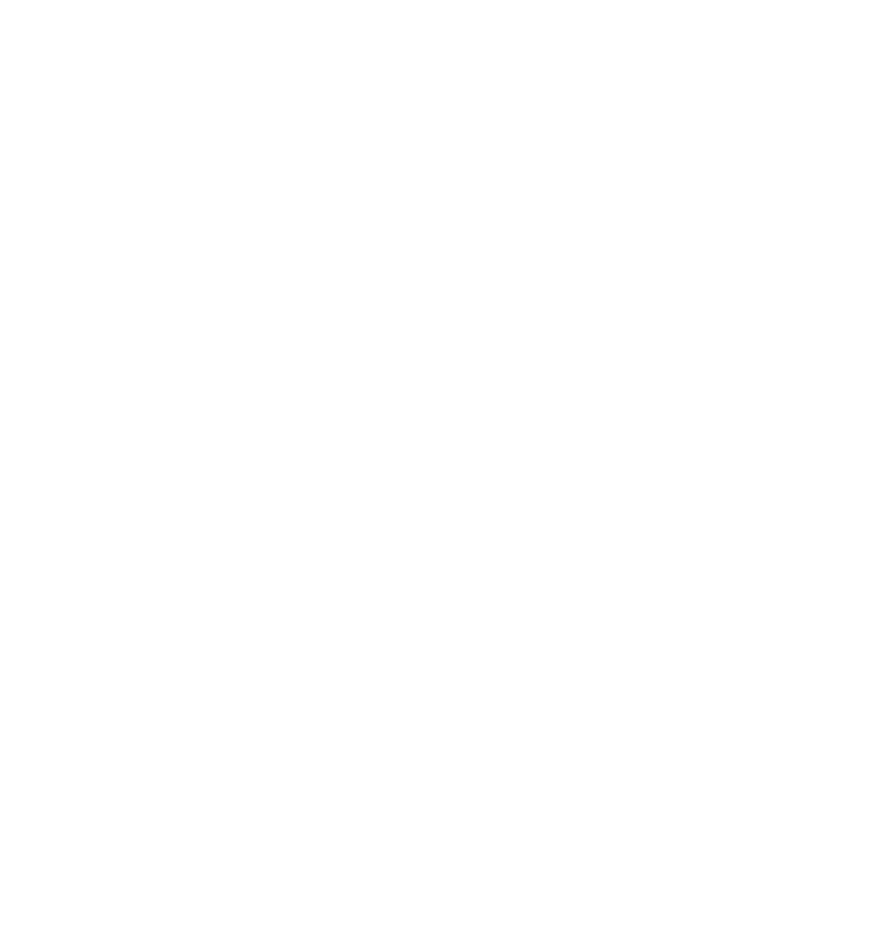
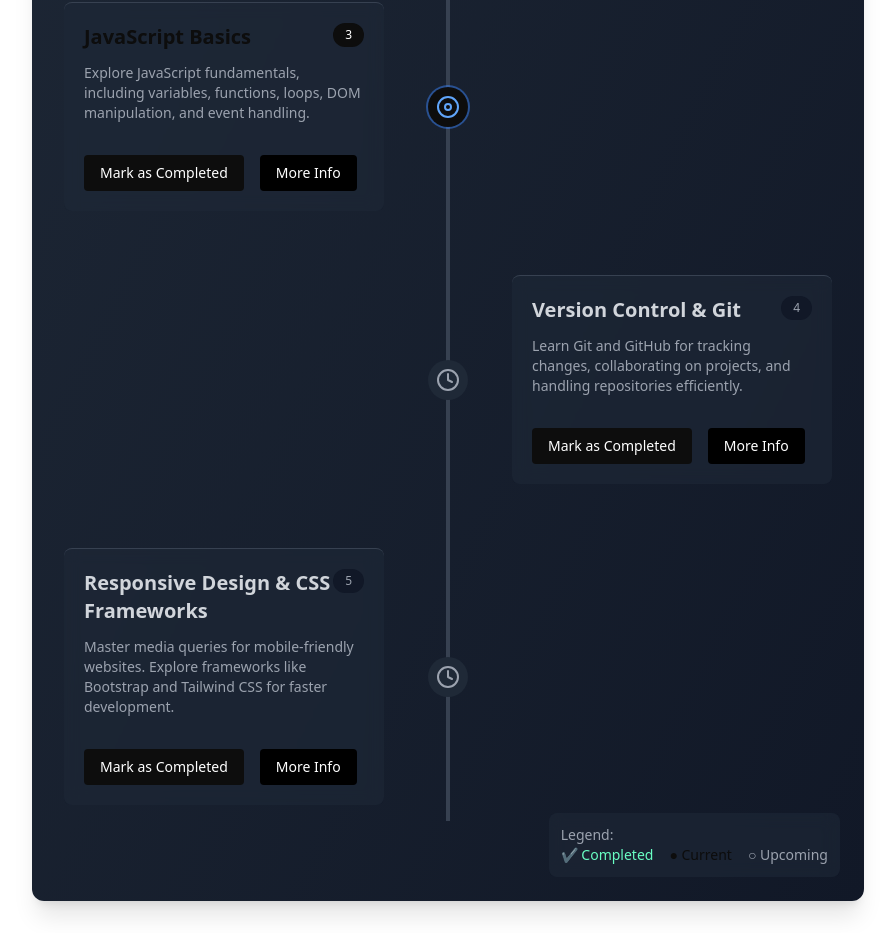
Before and after one commit to ashwinn-si/pathFinderSSN, a React (Create React App) app in the folder client/: page /roadMap in a window 1280 px wide. Before the commit this address had no page. Shown: the part 780-1713 px from the top of the page, without its empty margins (192-1087 px from the left). Before the commit the page ends 800 px from the top, so only its background shows below. Built offline with nearby package versions, Linux system fonts and the light colour scheme.

Commit message:
roadmap page static development over

```diff
--- a/client/src/App.js
+++ b/client/src/App.js
@@ -8,6 +8,7 @@
 import SelectGoalPage from "./Pages/SelectGoalPage";
 import AssessmentPage from "./Pages/AssessmentPage";
 import UserKnowledgePage from "./Pages/UserKnowledgePage";
+import RoadMapPage from "./Pages/RoadMapPage";
 
 function App() {
   return (
@@ -23,6 +24,7 @@
           <Route path="/userKnowledge" element={<UserKnowledgePage />}></Route>
           <Route path="/goalselection" element={<SelectGoalPage />}></Route>
           <Route path="/assessment" element={<AssessmentPage />}></Route>
+          <Route path="/roadMap" element={<RoadMapPage />}></Route>
         </Routes>
       </BrowserRouter>
     </div>
--- /dev/null
+++ b/client/src/Pages/RoadMapPage.js
@@ -0,0 +1,147 @@
+import { useState } from "react";
+
+function RoadMapPage() {
+    const initialRoadmapData = [
+        {
+            id: 1,
+            title: "Introduction to Web Development",
+            description: "Learn the basics of how websites work, the internet, and key technologies like HTML, CSS, and JavaScript.",
+            status: "completed"
+        },
+        {
+            id: 2,
+            title: "HTML & CSS Fundamentals",
+            description: "Understand HTML structure and semantic elements. Learn CSS for styling, layouts, and responsive design.",
+            status: "completed"
+        },
+        {
+            id: 3,
+            title: "JavaScript Basics",
+            description: "Explore JavaScript fundamentals, including variables, functions, loops, DOM manipulation, and event handling.",
+            status: "current"
+        },
+        {
+            id: 4,
+            title: "Version Control & Git",
+            description: "Learn Git and GitHub for tracking changes, collaborating on projects, and handling repositories efficiently.",
+            status: "upcoming"
+        },
+        {
+            id: 5,
+            title: "Responsive Design & CSS Frameworks",
+            description: "Master media queries for mobile-friendly websites. Explore frameworks like Bootstrap and Tailwind CSS for faster development.",
+            status: "upcoming"
+        }
+
+    ];
+
+
+
+
+  const [roadmapData, setRoadmapData] = useState(initialRoadmapData);
+
+  const updateStatus = (id) => {
+    setRoadmapData(prevData =>
+      prevData.map(item =>
+        item.id === id
+          ? { ...item, status: item.status === "completed" ? "upcoming" : "completed" }
+          : item
+      )
+    );
+  };
+
+  return (
+    <div className="w-full max-w-4xl mx-auto p-8">
+      <div className="bg-gradient-to-br from-gray-800 to-gray-900 rounded-xl p-8 shadow-xl relative">
+        <div className="mb-10 text-center">
+          <h1 className="text-3xl font-bold text-white mb-2">Roadmap</h1>
+
+        </div>
+
+        {/* Main vertical line for desktop */}
+        <div className="hidden md:block absolute left-1/2 top-32 bottom-20 w-1 bg-gray-700 -translate-x-1/2 z-0"></div>
+
+        <div className="relative z-10">
+          {roadmapData.map((item, index) => (
+            <div key={item.id} className="mb-16 relative">
+              <div className={`flex flex-col md:flex-row items-start md:items-center gap-4 ${index % 2 === 1 ? "md:flex-row-reverse" : ""}`}>
+                {/* Roadmap Content */}
+                <div className="w-full md:w-5/12 group">
+                  <div className="bg-gray-800/60 backdrop-blur rounded-lg p-5 border-t border-gray-700 hover:bg-gray-800/80 transition-colors relative">
+                    <div className="flex justify-between items-start mb-3">
+                      <h3 className={`text-xl font-semibold ${item.status === "completed" ? "text-success" : item.status === "current" ? "text-primary" : "text-gray-300"}`}>
+                        {item.title}
+                      </h3>
+                      <span
+                        className={`inline-flex items-center px-3 py-1 text-xs font-medium rounded-full
+                            ${item.status === "completed" ? "bg-success text-success-content" :
+                            item.status === "current" ? "bg-primary text-primary-content" :
+                            "bg-gray-900 text-gray-400"}`}
+                        >
+                        {index + 1}
+                        </span>
+
+                    </div>
+                    <p className="text-gray-400 text-sm mb-4">{item.description}</p>
+
+
+                    {/* Mark as Completed Button */}
+                    <div className="flex gap-4">
+                        <button
+                            onClick={() => updateStatus(item.id)}
+                            className="mt-4 px-4 py-2 text-sm font-medium text-white rounded transition-colors bg-primary hover:bg-primary-focus"
+                        >
+                            {item.status === "completed" ? "Mark as Not Completed" : "Mark as Completed"}
+                        </button>
+
+                        <button
+                            className="mt-4 px-4 py-2 text-sm font-medium text-white rounded transition-colors bg-neutral hover:bg-neutral-focus"
+                        >
+                            More Info
+                        </button>
+                    </div>
+
+                  </div>
+                </div>
+
+                {/* Center Node */}
+                <div className="md:absolute left-1/2 -translate-x-1/2 hidden md:flex">
+                  <div className={`w-10 h-10 rounded-full flex items-center justify-center ${item.status === "completed" ? "bg-success" : item.status === "current" ? "bg-primary ring-2 ring-primary-focus/50" : "bg-gray-800"}`}>
+                    {/* Status Icon */}
+                    {item.status === "completed" ? (
+                      <svg className="w-6 h-6" viewBox="0 0 24 24" fill="none" stroke="#34d399" strokeWidth="2" strokeLinecap="round" strokeLinejoin="round">
+                        <polyline points="20 6 9 17 4 12" />
+                      </svg>
+                    ) : item.status === "current" ? (
+                      <svg className="w-6 h-6 animate-pulse" viewBox="0 0 24 24" fill="none" stroke="#60a5fa" strokeWidth="2" strokeLinecap="round" strokeLinejoin="round">
+                        <circle cx="12" cy="12" r="10" />
+                        <circle cx="12" cy="12" r="3" />
+                      </svg>
+                    ) : (
+                      <svg className="w-6 h-6" viewBox="0 0 24 24" fill="none" stroke="#9ca3af" strokeWidth="2" strokeLinecap="round" strokeLinejoin="round">
+                        <circle cx="12" cy="12" r="10" />
+                        <polyline points="12 6 12 12 16 14" />
+                      </svg>
+                    )}
+                  </div>
+                </div>
+              </div>
+            </div>
+          ))}
+        </div>
+
+        {/* Legend */}
+        <div className="absolute bottom-6 right-6 p-3 bg-gray-800/60 backdrop-blur rounded-lg">
+          <p className="text-gray-400 text-sm">Legend:</p>
+          <div className="flex gap-4 text-sm">
+            <span className="flex items-center text-success">✔ Completed</span>
+            <span className="flex items-center text-primary">● Current</span>
+            <span className="flex items-center text-gray-400">○ Upcoming</span>
+          </div>
+        </div>
+      </div>
+    </div>
+  );
+}
+
+export default RoadMapPage;
```
